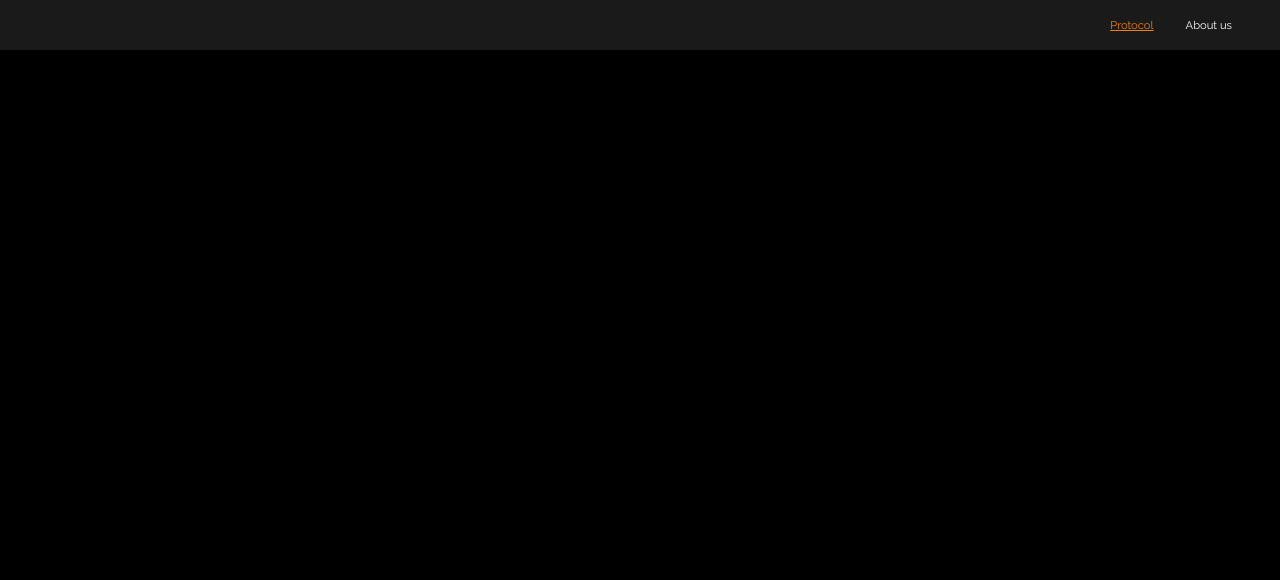
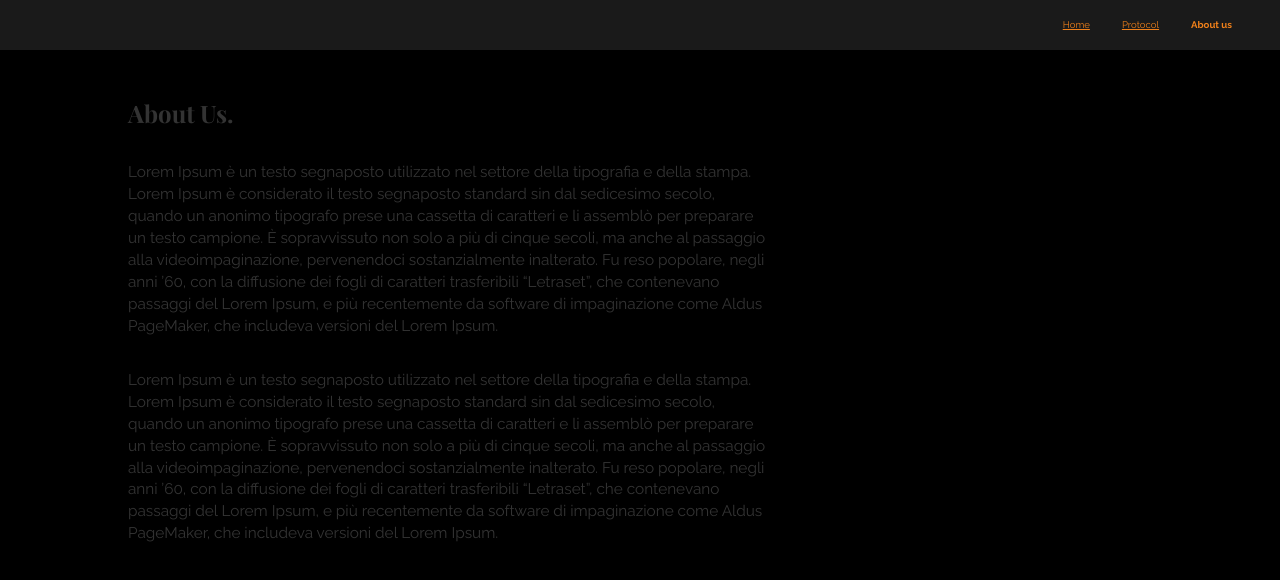
Before and after one commit to cattandrej/Deepfake-website, a plain HTML site: page html/about.html in a window 1280 px wide. Drawn offline with nearby package versions, Linux system fonts and the light colour scheme.

Commit message:
About us

```diff
--- a/css/ivy_style.css
+++ b/css/ivy_style.css
@@ -1,5 +1,5 @@
 html, body {
-  font-size: 1.75vw;
+  font-size: 1.5vw;
   font-family: 'Raleway', sans-serif;
 }
 
--- a/css/style.css
+++ b/css/style.css
@@ -396,3 +396,18 @@ a:hover {
 .top-navabar-item {
     margin: 1.25vw;
 }
+
+.about-paragraph {
+    margin: 2.5vw 5vw 2.5vw 10vw;
+    max-width: 50vw;
+    font-size: .8em;
+}
+
+.spacing {
+    min-height: 50px;
+    height: 5vw;
+}
+
+.about-title {
+    margin: 2.5vw 5vw 2.5vw 10vw;
+}
--- a/html/about.html
+++ b/html/about.html
@@ -1,7 +1,7 @@
 <html>
 
 <head>
-        <link rel="stylesheet" href="https://maxcdn.bootstrapcdn.com/bootstrap/3.3.6/css/bootstrap.min.css"
+    <link rel="stylesheet" href="https://maxcdn.bootstrapcdn.com/bootstrap/3.3.6/css/bootstrap.min.css"
         integrity="sha384-1q8mTJOASx8j1Au+a5WDVnPi2lkFfwwEAa8hDDdjZlpLegxhjVME1fgjWPGmkzs7" crossorigin="anonymous">
     <link rel="stylesheet" type="text/css" href="../css/style.css">
     <link rel="stylesheet" type="text/css" href="../css/ivy_style.css">
@@ -14,17 +14,50 @@
 <body>
     <div class="top-navbar">
         <div class="top-navabar-item">
+            <p class=><a href="..\index.html">Home</a></p>
+        </div>
+        <div class="top-navabar-item">
             <p class=><a href="..\Protocol 30-1\protocol.html">Protocol</a></p>
         </div>
 
         <div class="top-navabar-item">
-            <p>About us</p>
+            <p class="orange"><strong>About us</strong></p>
         </div>
     </div>
 
-    <div class="">
+    <div class="spacing">
+    </div>
+
+    <div class="video-title about-title">
         <p>
+            About Us.
+        </p>
 
+    </div>
+
+
+    <div class="about-paragraph">
+        <p>
+            Lorem Ipsum è un testo segnaposto utilizzato nel settore della tipografia e della stampa. Lorem Ipsum è
+            considerato il testo segnaposto standard sin dal sedicesimo secolo, quando un anonimo tipografo prese una
+            cassetta di caratteri e li assemblò per preparare un testo campione. È sopravvissuto non solo a più di
+            cinque secoli, ma anche al passaggio alla videoimpaginazione, pervenendoci sostanzialmente inalterato. Fu
+            reso popolare, negli anni ’60, con la diffusione dei fogli di caratteri trasferibili “Letraset”, che
+            contenevano passaggi del Lorem Ipsum, e più recentemente da software di impaginazione come Aldus PageMaker,
+            che includeva versioni del Lorem Ipsum.
+        </p>
+
+    </div>
+
+    <div class="about-paragraph">
+        <p>
+            Lorem Ipsum è un testo segnaposto utilizzato nel settore della tipografia e della stampa. Lorem Ipsum è
+            considerato il testo segnaposto standard sin dal sedicesimo secolo, quando un anonimo tipografo prese una
+            cassetta di caratteri e li assemblò per preparare un testo campione. È sopravvissuto non solo a più di
+            cinque secoli, ma anche al passaggio alla videoimpaginazione, pervenendoci sostanzialmente inalterato. Fu
+            reso popolare, negli anni ’60, con la diffusione dei fogli di caratteri trasferibili “Letraset”, che
+            contenevano passaggi del Lorem Ipsum, e più recentemente da software di impaginazione come Aldus PageMaker,
+            che includeva versioni del Lorem Ipsum.
         </p>
 
     </div>
```
